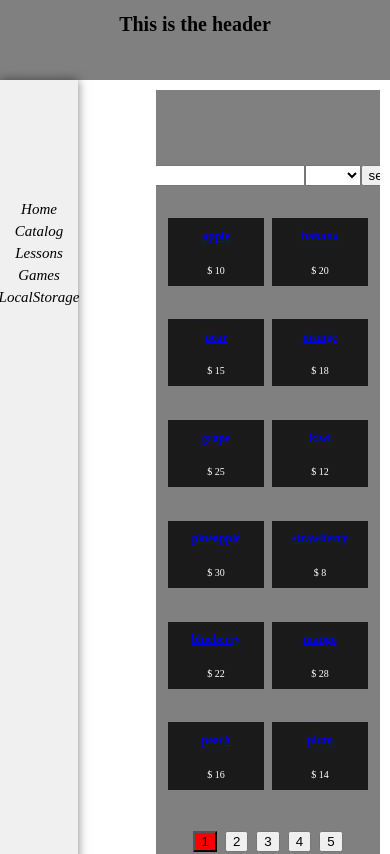
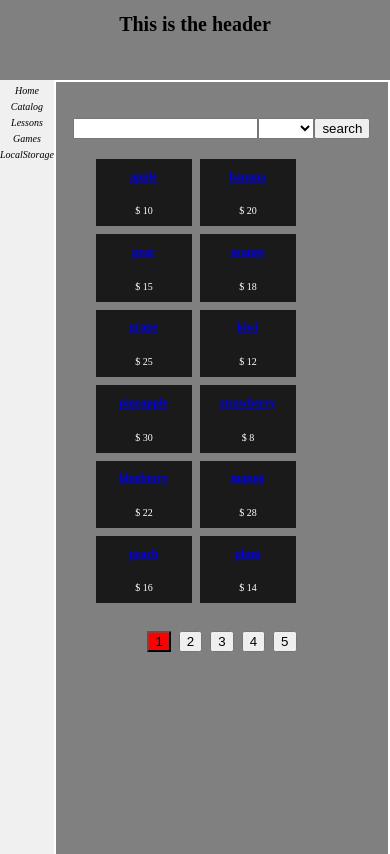
Before and after one commit to DmitriStark/Eccomerse-client, a React (Vite) app: page /products in a window 390 px wide. Shown: the top 854 px of the page. Built offline with nearby package versions, Linux system fonts and the light colour scheme; data requests are answered from the project's data file.

Commit message:
mobile css support

```diff
--- a/src/css/catalog.css
+++ b/src/css/catalog.css
@@ -31,19 +31,7 @@
       font-size: 10px;
     }
 
-    .main {
-      margin: 10px;
-      flex: 1;
-      padding: 15%;
-      margin-left: 20%;
-      display: grid;
-      min-height: 100vh;
-      width: calc(100vw - 20%);
-      /* Adjusted width to take into account the margin-left */
-      background-color: gray;
-      color: white;
-      overflow: auto;
-    }
+
 
     .main .catalog-board {
       display: grid;
--- a/src/css/index.css
+++ b/src/css/index.css
@@ -91,11 +91,16 @@ nav {
   body{
     font-size: 10px;
   }
+  .main {
+    margin: 2px;
+    width: 100%;
+  }
   nav {
-    width: 20%;
-    font-size: 15px;
-    box-shadow: 0 0 10px rgba(0, 0, 0, 0.5);
-
+    display: flex;
+    flex-direction: column;
+    font-size: 10px;
+    background-color: #f0f0f0;
+    text-align: center;
   }
   nav .navbar{
     display: flex;
@@ -103,19 +108,7 @@ nav {
     align-items: center;
     justify-content: center;
   }
-  .navbar {
-    position: fixed;
-    left: 0;
-    top: 0;
-    display: flex;
-    gap: 5px;
-    padding: 5px;
-    box-sizing: border-box;
-    top: 30%;
-    transform: translateY(-50%);
-    text-align: center;
-    width: 20%;
-  }
+
 
   .navbar ul {
     list-style: none;
@@ -128,20 +121,6 @@ nav {
 
   }
 
-  .main {
-    margin: 10px;
-    flex: 1;
-    margin-left: 20%;
-    display: flex;
-    flex-direction: column;
-    justify-content: center;
-    align-items: center;
-    min-height: 100vh;
-    width: calc(100vw - 20%);
-    /* Adjusted width to take into account the margin-left */
-    background-color: gray;
-    color: white;
-    overflow: auto;
-  }
+
 
 }
```
